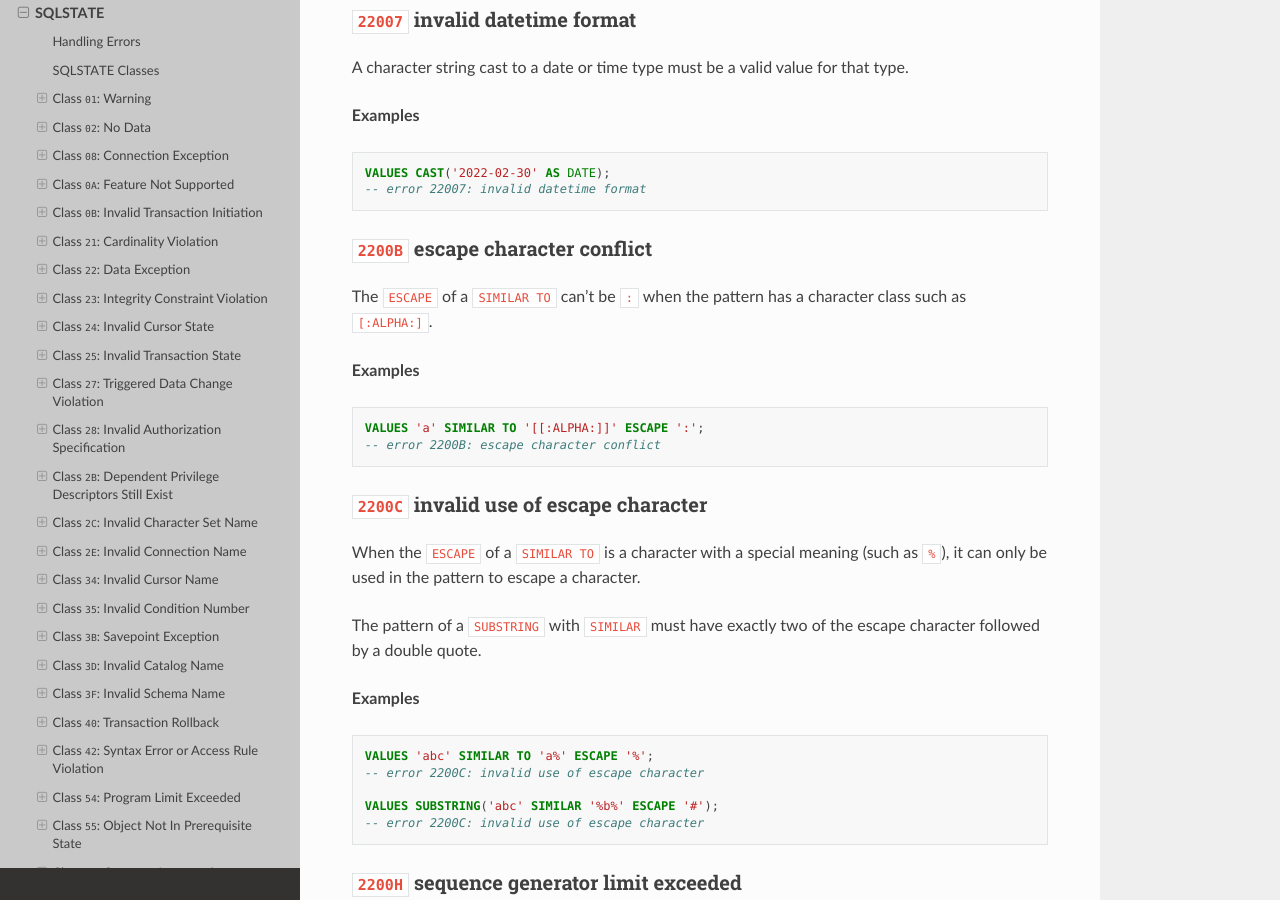
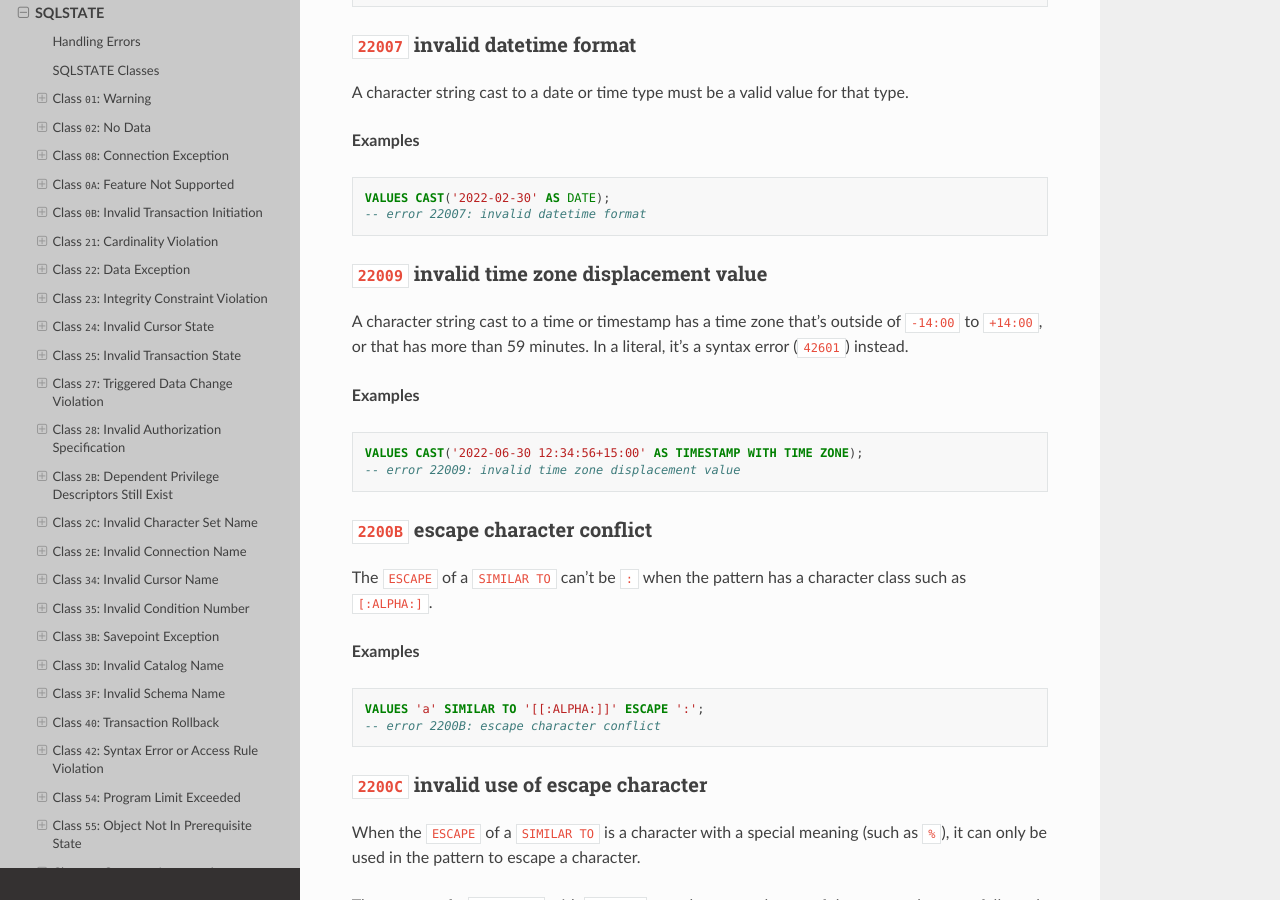
Before and after one commit to elliotchance/vsql, a Sphinx documentation site: the page built from docs/sqlstate.rst, in a window 1280 px wide and 900 px high, scrolled down 8388 px. Built offline with Sphinx 7.4.7 and the Read the Docs theme 3.1.0, drawn with Linux system fonts in a browser that asks for light colours; some of the changed text lies outside the part shown.

Commit message:
language: Raise 22009 for a time zone out of range in a cast
In SQL:2023 the range of a time zone displacement is implementation-defined,
as long as it reaches -12:00 and +14:00, and a time zone that's out of the
range (or with hours and minutes of opposite signs) is a 22009 (invalid time
zone displacement value) (ISO/IEC 9075-2:2023, 6.1, General Rules, 6 and
8).

vsql already only allowed -14:00 to +14:00 in a literal (a 42601, since
it's also a syntax rule of literals), so that's its range. A string with a
time zone out of the range that's cast to a TIME or TIMESTAMP was a 22007
(invalid datetime format), and is now a 22009. The hours and minutes have
one sign, so they can't have opposite signs.

Fixes #1499

Co-Authored-By: Claude Opus 5.5 <noreply@anthropic.com>

```diff
--- a/docs/sqlstate.rst
+++ b/docs/sqlstate.rst
@@ -305,6 +305,20 @@ type.
 
   VALUES CAST('2022-02-30' AS DATE);
   -- error 22007: invalid datetime format
+
+``22009`` invalid time zone displacement value
+^^^^^^^^^^^^^^^^^^^^^^^^^^^^^^^^^^^^^^^^^^^^^^
+
+A character string cast to a time or timestamp has a time zone that's outside
+of ``-14:00`` to ``+14:00``, or that has more than 59 minutes. In a literal, it's
+a syntax error (``42601``) instead.
+
+**Examples**
+
+.. code-block:: sql
+
+  VALUES CAST('2022-06-30 12:34:56+15:00' AS TIMESTAMP WITH TIME ZONE);
+  -- error 22009: invalid time zone displacement value
 
 ``2200B`` escape character conflict
 ^^^^^^^^^^^^^^^^^^^^^^^^^^^^^^^^^^^
--- a/docs/standard/part2/05.txt
+++ b/docs/standard/part2/05.txt
@@ -101,7 +101,7 @@
 5.3/SR/40                implemented  vsql/time.v tests/std_2_6_1_timestamp.sql
 5.3/SR/41                n/a          - - intervals (F052)
 5.3/SR/42                n/a          - - intervals (F052)
-5.3/SR/43                unclear      vsql/time.v tests/std_2_6_1_time.sql changed in 2023 (#1499)
+5.3/SR/43                implemented  vsql/time.v tests/std_2_6_1_time.sql,tests/std_2_6_1_timestamp.sql
 5.3/SR/44                n/a          - - underscores in numeric literals (T662)
 5.3/SR/45                n/a          - - underscores in numeric literals (T662)
 5.3/SR/46                n/a          - - underscores in numeric literals (T662)
--- a/docs/standard/part2/06.txt
+++ b/docs/standard/part2/06.txt
@@ -97,11 +97,11 @@
 6.1/GR/4.a               implemented  vsql/std_2_6_1_data_type.v tests/std_2_6_1_date.sql
 6.1/GR/4.b               implemented  vsql/std_2_6_1_data_type.v tests/std_2_6_1_time.sql
 6.1/GR/4.c               implemented  vsql/std_2_6_1_data_type.v tests/std_2_6_1_timestamp.sql
-6.1/GR/4.d               unclear      vsql/std_2_6_1_data_type.v tests/std_2_6_1_timestamp.sql changed in 2023 (#1499)
+6.1/GR/4.d               implemented  vsql/std_2_6_1_data_type.v tests/std_2_6_1_timestamp.sql
 6.1/GR/5                 implemented  vsql/std_2_6_1_data_type.v tests/std_2_6_1_datetime_precision.sql
-6.1/GR/6                 unclear      vsql/time.v tests/std_2_6_1_timestamp.sql changed in 2023 (#1499)
+6.1/GR/6                 impl-defined vsql/time.v tests/std_2_6_1_timestamp.sql a time zone is -14:00 to +14:00
 6.1/GR/7                 unclear      vsql/time.v tests/std_2_6_1_timestamp.sql datetime fields out of range raise 22008
-6.1/GR/8                 unclear      - - mixed signs and the range are new in 2023 (#1499)
+6.1/GR/8                 implemented  vsql/time.v tests/std_2_6_1_time.sql,tests/std_2_6_1_timestamp.sql there's only one sign, so the hours and minutes can't have opposite signs
 6.1/GR/9                 n/a          - - intervals (F052)
 6.1/GR/10                n/a          - - intervals (F052)
 6.1/GR/10.a              n/a          - - intervals (F052)
```
Also changed, not shown: docs/dates-times.rst (+7 -4 lines), 5 other files.
